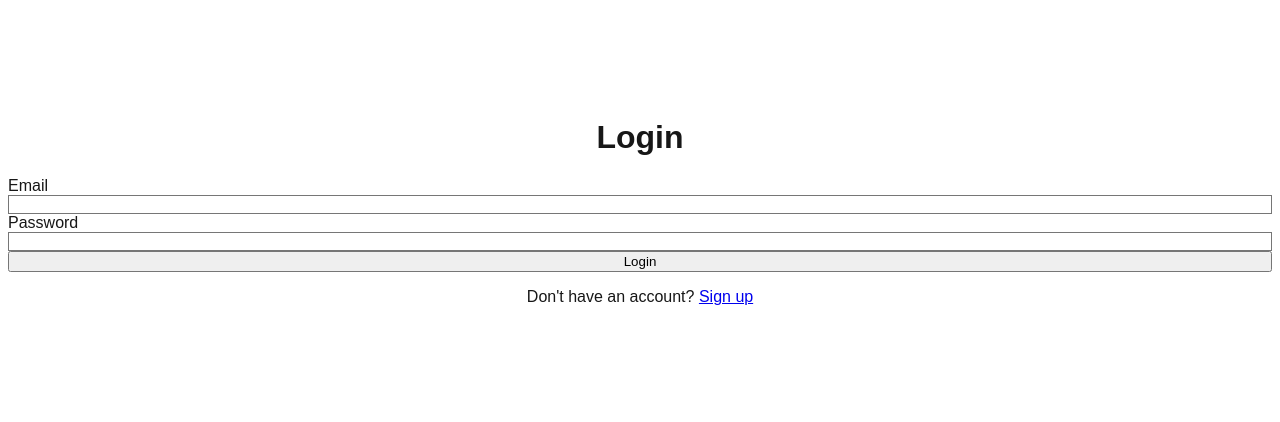
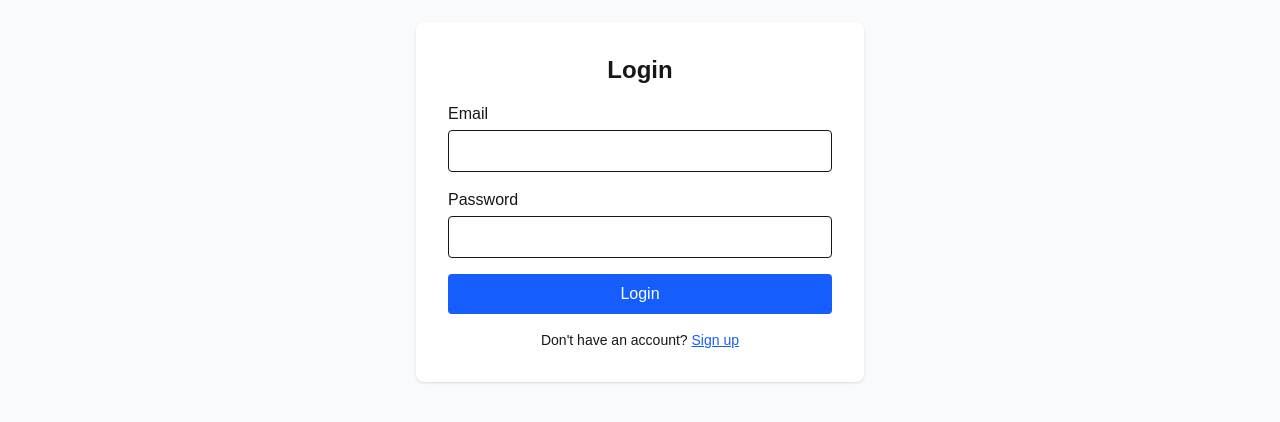
Before and after one commit to Loveth54/habit-tracker, a Next.js app: page /login in a window 1280 px wide. Shown: the part 198-620 px from the top of the page. Built offline with nearby package versions, Linux system fonts and the light colour scheme.

Commit message:
Use @tailwindcss/postcss

```diff
--- a/postcss.config.mjs
+++ b/postcss.config.js
@@ -1,7 +1,5 @@
-const config = {
+module.exports = {
   plugins: {
     '@tailwindcss/postcss': {},
   },
-};
-
-export default config;
+}
--- a/src/app/globals.css
+++ b/src/app/globals.css
@@ -1,7 +1,4 @@
-@tailwind base;
-@tailwind components;
-@tailwind utilities;
-
+@import "tailwindcss";
 :root {
   --background: #ffffff;
   --foreground: #171717;
```
Also changed, not shown: package.json (+6 -2 lines), src/types/habits.ts (line endings or trailing spaces), 1 other file (tests, documents, lock files or other folders).
